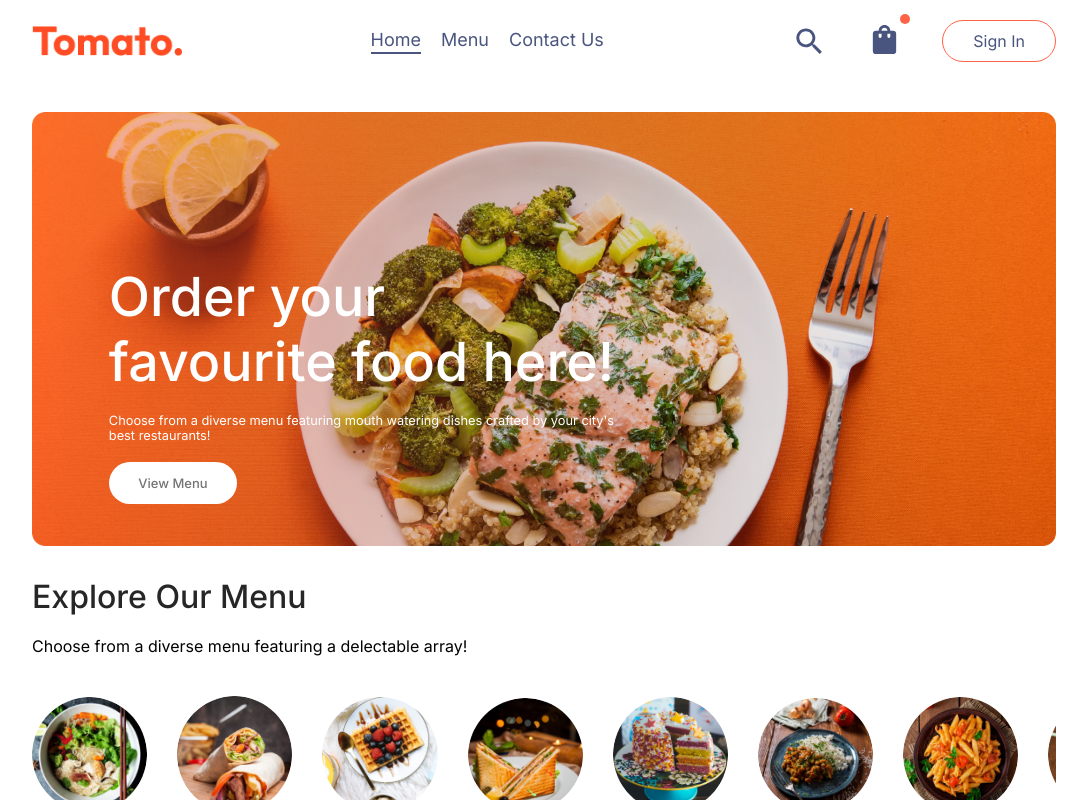
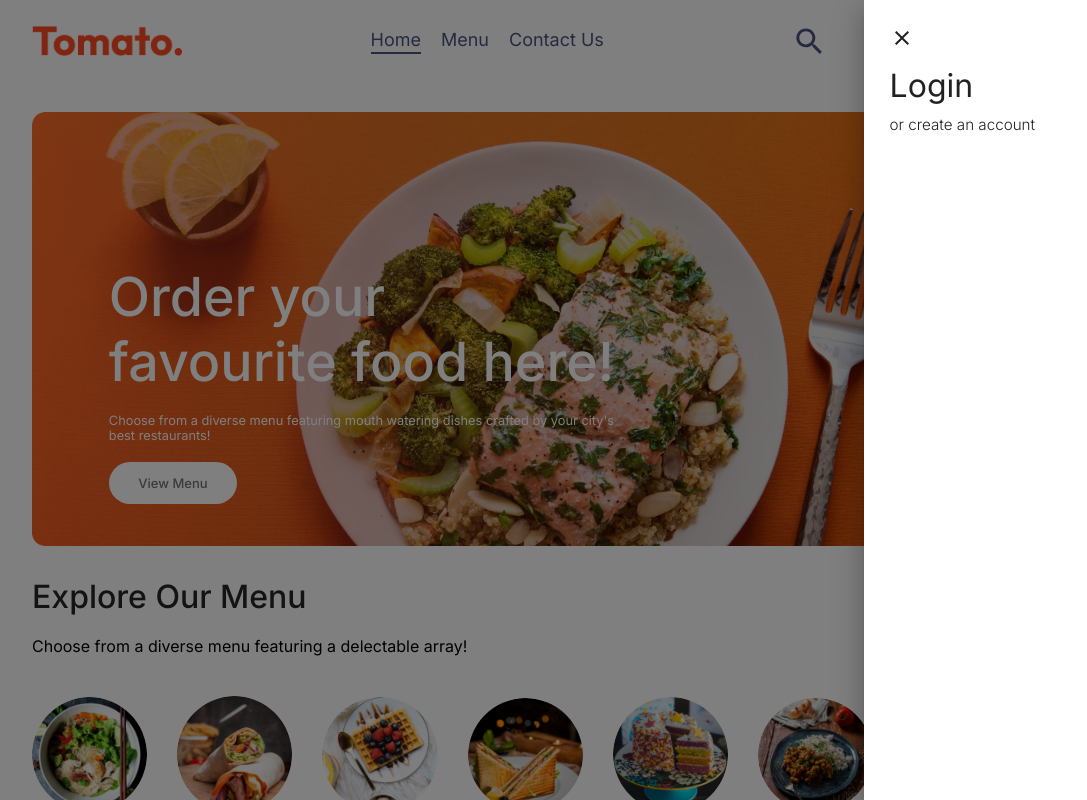
Before and after one commit to kavyeshvohra/foodie, a Next.js app: page / in a window 1280 px wide. Both pictures are taken after a click on the button "Sign In". Shown: the top 800 px of the page, without its empty margins (96-1183 px from the left). Built offline with nearby package versions, Linux system fonts and the light colour scheme.

Commit message:
OTP (Functionality)

```diff
--- a/package.json
+++ b/package.json
@@ -15,6 +15,7 @@
     "@mui/icons-material": "^5.15.15",
     "@mui/material": "^5.15.15",
     "@mui/material-nextjs": "^5.15.11",
+    "firebase": "^10.11.0",
     "next": "14.2.1",
     "react": "^18",
     "react-dom": "^18"
--- a/src/components/Header/Header.tsx
+++ b/src/components/Header/Header.tsx
@@ -6,9 +6,15 @@ import { useState } from 'react'
 import Link from 'next/link'
 import SearchIcon from '@mui/icons-material/Search'
 import ShoppingBagIcon from '@mui/icons-material/ShoppingBag';
+import LoginSignup from '../LoginSignup/LoginSignup'
 export default function Header()
 {
     const [menu, setMenu] = useState("Home")
+    const [isDrawerOpen,setIsDrawerOpen] = useState(false);
+
+    const toggleDrawer = () => {
+        setIsDrawerOpen(!isDrawerOpen);
+    }
     return(
         <>
             <div className="navbar">
@@ -24,7 +30,8 @@ export default function Header()
                         <ShoppingBagIcon fontSize='large' sx={{color: '#49557e'}}/>
                         <div className="dot"></div>
                     </div>
-                    <button>Sign In</button>
+                    <LoginSignup isDrawerOpen={isDrawerOpen} toggleDrawer={toggleDrawer}/>
+                    <button onClick={toggleDrawer}>Sign In</button>
                 </div>
             </div>
         </>
--- /dev/null
+++ b/src/components/LoginSignup/LoginSignup.css
@@ -0,0 +1,17 @@
+.login-signup-wrapper{
+    width: 25vw;
+    padding: 2vw;
+}
+.login-signup-header{
+    display: flex;
+    flex-direction: column;
+    gap: 10px;
+}
+.login-signup-header h3{
+    font-size: 2rem;
+    font-weight: 400;
+}
+.login-signup-header p{
+    font-size: 0.95em;
+    font-weight: 300;
+}
--- /dev/null
+++ b/src/components/LoginSignup/LoginSignup.tsx
@@ -0,0 +1,24 @@
+import Drawer from '@mui/material/Drawer'
+import './LoginSignup.css'
+import { Close } from '@mui/icons-material'
+const LoginSignup = ({isDrawerOpen, toggleDrawer}) =>{
+
+    return(
+        <>
+            <Drawer anchor='right' open={isDrawerOpen} onClose={toggleDrawer}>
+                <div className='login-signup-wrapper'>
+                <Close onClick={toggleDrawer} sx={{marginBottom: '12px',cursor: 'pointer'}}/>
+                    <div className="login-signup-header">
+                        <h3>Login</h3>
+                        <p>or create an account</p>
+                    </div>
+                    <div className="login-signup-form">
+
+                    </div>
+                </div>
+            </Drawer>
+
+        </>
+    )
+}
+export default LoginSignup
```
Also changed, not shown: src/api/config.js (added, +12 -0 lines), src/api/login.jsx (added, +41 -0 lines), 1 other file (tests, documents, lock files or other folders).
